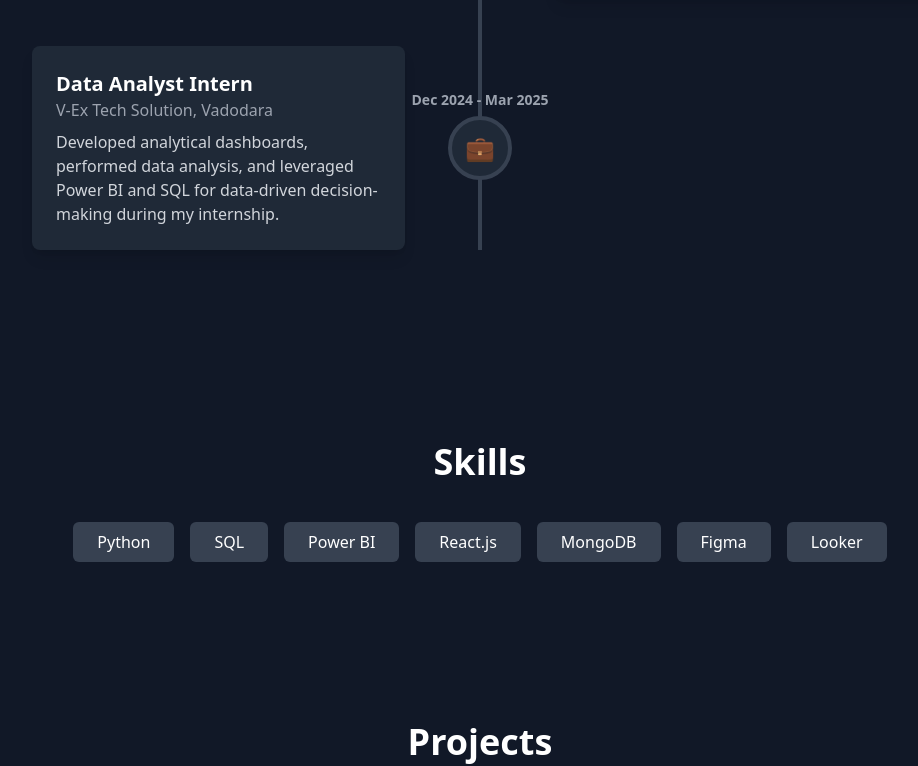
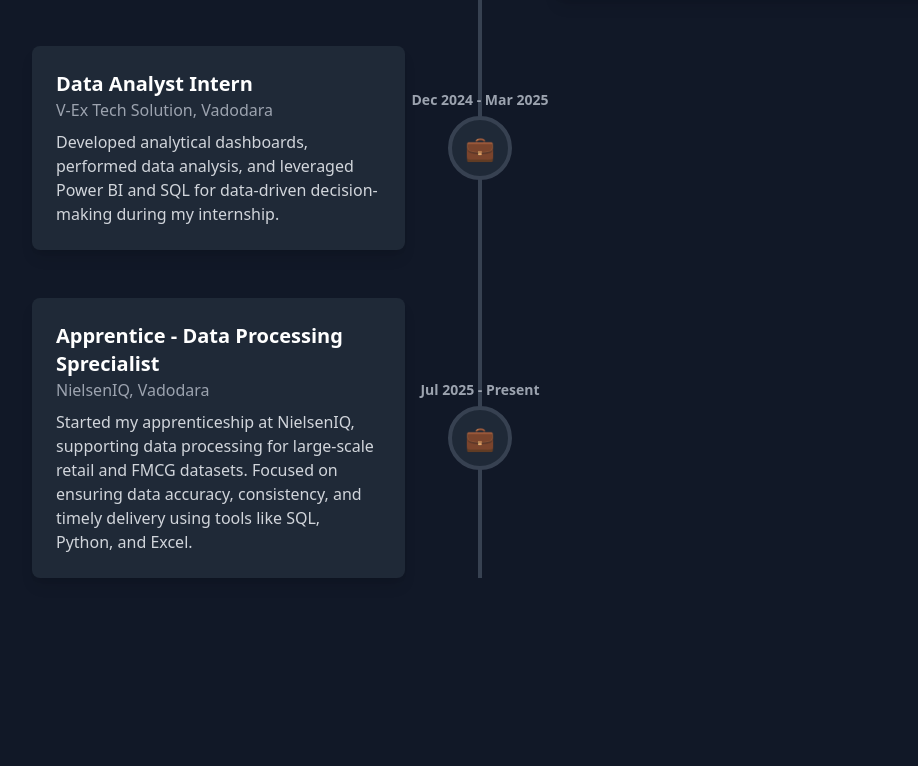
Before and after one commit to bhattshrutik/portfolio, a Flask app: page / in a window 1280 px wide. Shown: the part 1742-2508 px from the top of the page, without its empty margins (160-1078 px from the left). Run offline with Flask 3, Linux system fonts and the light colour scheme; some libraries are stand-ins or nearby versions.

Commit message:
Update index.html

```diff
--- a/templates/index.html
+++ b/templates/index.html
@@ -154,6 +154,20 @@
                     <h3 class="text-xl font-bold">Data Analyst Intern</h3>
                     <p class="text-gray-400">V-Ex Tech Solution, Vadodara</p>
                     <p class="mt-2 text-gray-300">Developed analytical dashboards, performed data analysis, and leveraged Power BI and SQL for data-driven decision-making during my internship.</p>
+                </div>
+                <div class="w-5/12"></div>
+            </div>
+
+            <!-- Experience Item 5 (Right - Apprentice - Data Processing Sprecialist) -->
+            <div class="relative flex justify-between items-center mb-12">
+                <div class="absolute left-1/2 transform -translate-x-1/2 w-16 h-16 bg-gray-800 border-4 border-gray-700 rounded-full flex items-center justify-center text-2xl">
+                    💼
+                </div>
+                <div class="absolute left-1/2 transform -translate-x-1/2 -translate-y-12 text-gray-400 text-sm"><strong>Jul 2025 - Present</strong></div>
+                <div class="z-10 bg-gray-800 p-6 rounded-lg shadow-lg w-5/12">
+                    <h3 class="text-xl font-bold">Apprentice - Data Processing Sprecialist</h3>
+                    <p class="text-gray-400">NielsenIQ, Vadodara</p>
+                    <p class="mt-2 text-gray-300">Started my apprenticeship at NielsenIQ, supporting data processing for large-scale retail and FMCG datasets. Focused on ensuring data accuracy, consistency, and timely delivery using tools like SQL, Python, and Excel.</p>
                 </div>
                 <div class="w-5/12"></div>
             </div>
```
